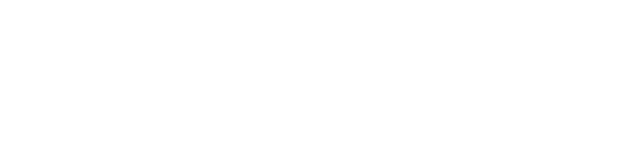
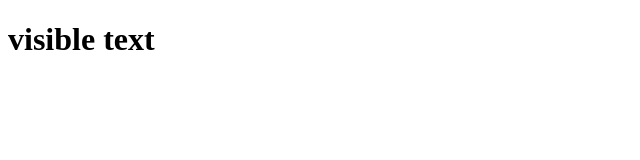
Before and after one commit to benlongcp/ben-long.github.io, a plain HTML site: page index.html in a window 1280 px wide. Shown: the whole page, without its empty margins (0-640 px from the left). Drawn offline with Linux system fonts and the light colour scheme.

Commit message:
added visible text to index body

```diff
--- a/index.html
+++ b/index.html
@@ -5,6 +5,6 @@
     </head>
 
     <body>
-
+      <h1>visible text</h1>
     </body>
 </html>
```
